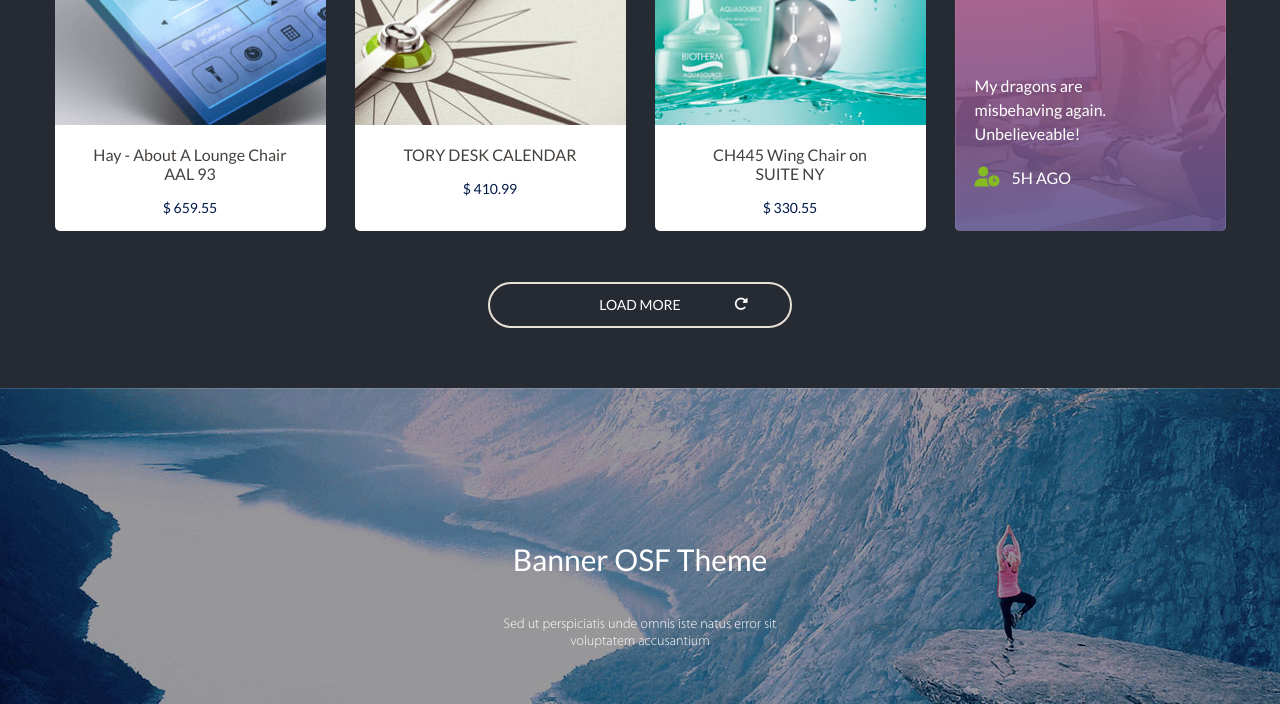
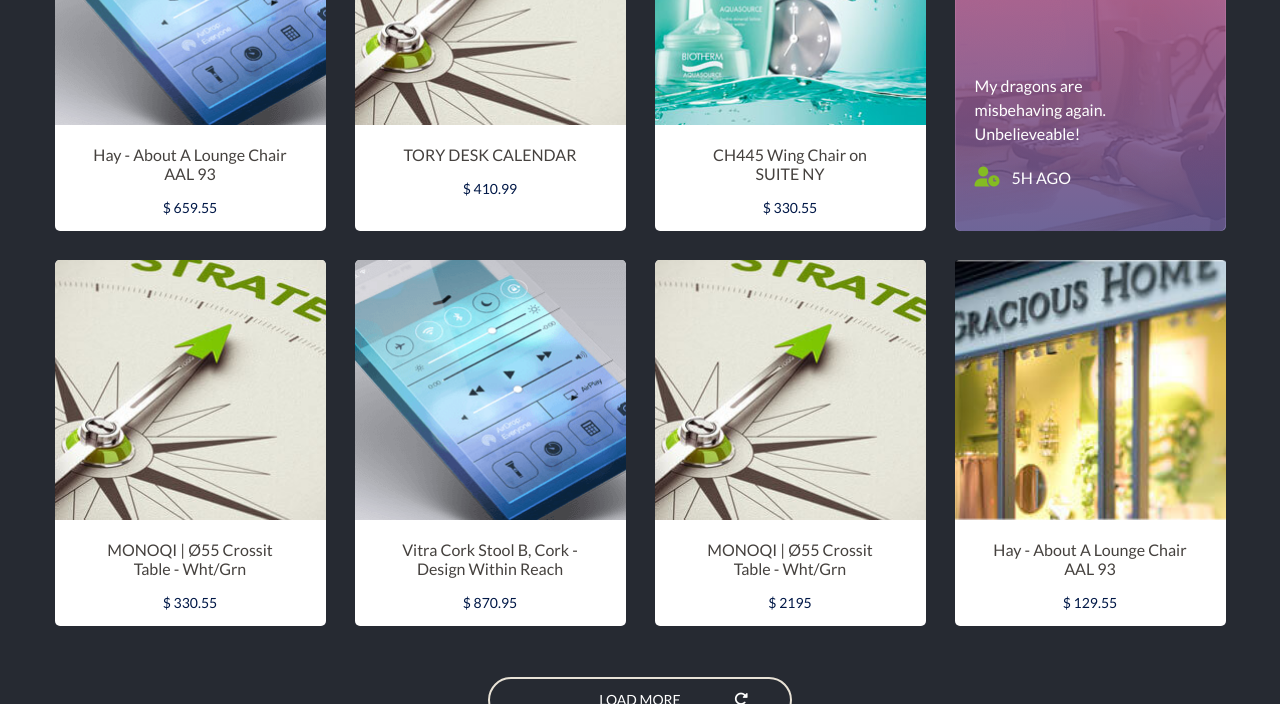
Before and after one commit to bandreivlad/OSF-Academy-Project, a website: page index.html in a window 1280 px wide. Both pictures are taken after a click on the button "LOAD MORE". Shown: the part 1249-1953 px from the top of the page. Drawn offline with nearby package versions, Linux system fonts and the light colour scheme.

Commit message:
product items done - load more functionality solved

```diff
--- a/js/index.js
+++ b/js/index.js
@@ -200,3 +200,86 @@
     password.setAttribute('type', type);
     this.classList.toggle('fa-eye-slash');
 });
+
+// Load More Button
+
+// Selecting the Load More button
+const loadMore = document.getElementById('load-more');
+
+// Selecting Popular Items Wrapper Products
+const wrapper = document.getElementsByClassName('popular-items-wrapper-products')[0];
+
+const loadMoreItems = () => {
+    // Making AJAX request on product-details.json
+    const myRequest = new XMLHttpRequest();
+    myRequest.open('GET', '/product_details.json');
+    myRequest.onload = () => {
+        const myData = JSON.parse(myRequest.responseText);
+        const images = myData.images;
+        const details = myData.details;
+        const prices = myData.prices;
+
+        // Create new block of four cards
+        const newBlock = document.createElement('div');
+        newBlock.className = "popular-items-wrapper-products-block";
+        wrapper.appendChild(newBlock);
+
+        //Create new card
+        let counter = 0;
+        const createNewCard = () => {
+            const newCard = document.createElement('div');
+            newCard.className = "card popular-items-wrapper-item";
+            newBlock.appendChild(newCard);
+
+            const newImage = document.createElement('IMG');
+            newImage.className = "card-img-top";
+            newImage.src = images[Math.floor(Math.random() * images.length)];
+            newCard.appendChild(newImage);
+
+            const newCardBody = document.createElement('div');
+            newCardBody.className = "card-body";
+            newCard.appendChild(newCardBody);
+
+            const cardDetails = document.createElement('h6');
+            cardDetails.textContent = details[Math.floor(Math.random() * details.length)];
+            newCardBody.appendChild(cardDetails);
+
+            const cardPrice = document.createElement('p');
+            cardPrice.textContent = `$ ${prices[Math.floor(Math.random() * prices.length)]}`;
+            newCardBody.appendChild(cardPrice);
+
+            // Adding the overlay
+            const overlay = document.createElement('div');
+            overlay.className = "popular-items-wrapper-item-overlay";
+            newCard.appendChild(overlay);
+
+            const addToCartBtn = document.createElement('button');
+            addToCartBtn.className = "addToCart";
+            overlay.appendChild(addToCartBtn);
+
+            const addIcon = document.createElement('i');
+            addIcon.className = "fas fa-plus";
+            addToCartBtn.appendChild(addIcon);
+
+            const addToWishlistBtn = document.createElement('button');
+            addToWishlistBtn.className = "addToWishlist";
+            overlay.appendChild(addToWishlistBtn);
+
+            const heartIcon = document.createElement('i');
+            heartIcon.className = "fas fa-heart";
+            addToWishlistBtn.appendChild(heartIcon);
+        }
+
+        // Create 4 cards every time
+        while (counter < 4) {
+            createNewCard();
+            counter +=1;
+        }
+    }
+    myRequest.send();
+}
+
+// Adding functionality to Load More
+loadMore.addEventListener('click', loadMoreItems);
+
+console.log(wrapper);
--- /dev/null
+++ b/product_details.json
@@ -0,0 +1,37 @@
+{
+    "images": [
+        "/img/popular-items/product-images/beauty.png",
+        "/img/popular-items/product-images/calendar.png",
+        "/img/popular-items/product-images/checked.png",
+        "/img/popular-items/product-images/compas.png",
+        "/img/popular-items/product-images/economy.png",
+        "/img/popular-items/product-images/girl.png",
+        "/img/popular-items/product-images/hotel.png",
+        "/img/popular-items/product-images/keyboard.png",
+        "/img/popular-items/product-images/no_image.png",
+        "/img/popular-items/product-images/player.png",
+        "/img/popular-items/product-images/salesforce.png",
+        "/img/popular-items/product-images/timer.png",
+        "/img/popular-items/product-images/touch-pen.png"
+    ],
+    "details": [
+        "Kristina Dam Oak Table With White Marble Top",
+        "EAMES x Cast + Crew - Custom Powder Coated",
+        "Activate Facial Mask and Charcoal Soap ",
+        "Vitra Cork Stool B, Cork - Design Within Reach",
+        "Hay - About A Lounge Chair AAL 93",
+        "         TORY DESK CALENDAR        ",
+        "CH445 Wing Chair on        SUITE NY",
+        "MONOQI | Ø55 Crossit Table - Wht/Grn"
+    ],
+    "prices": [
+        799.55,
+        129.55,
+        299.99,
+        659.55,
+        410.99,
+        330.55,
+        2195.00,
+        870.95
+    ]
+}
--- a/scss/homepage/components/_popular-items.scss
+++ b/scss/homepage/components/_popular-items.scss
@@ -67,25 +67,27 @@
                 @include flexy(flex, column, center);
                 margin-bottom: px-to-rem(51px);
             }
-            &-block:first-child {
-                margin-bottom: px-to-rem(50px);
-            }
             &-block {
                 display: grid;
+                margin-top: px-to-rem(50px);
                 grid-template-columns: px-to-rem(271px) px-to-rem(271px);
                 grid-template-rows: px-to-rem(366px) px-to-rem(366px);
                 justify-content: center;
                 align-content: center;
                 gap: px-to-rem(50px) px-to-rem(90px);
             }
+            &-block:first-child {
+                margin-top: 0px;
+            }
             @media only screen and #{$brk-lg} {
-                &-block:first-child {
-                    margin-bottom: px-to-rem(29px);
-                }
                 &-block {
+                    margin-top: px-to-rem(29px);
                     grid-template-columns: repeat(4, px-to-rem(271px));
                     grid-template-rows: px-to-rem(366px);
                     gap: px-to-rem(29px);
+                }
+                &-block:first-child {
+                    margin-top: 0px;
                 }
             }
         }
@@ -122,12 +124,12 @@
                     opacity: 1;
                 }
             }
+            &:hover {
+                cursor: pointer;
+            }
         }
         @media only screen and #{$brk-med} {
             padding: px-to-rem(60px) px-to-perc(28px) px-to-rem(60px);
-            &:hover {
-                cursor: pointer;
-            }
         }
         @media only screen and #{$brk-lg} {
             padding: px-to-rem(81px) px-to-rem(56px) px-to-rem(60px);
@@ -209,7 +211,7 @@
         padding: px-to-rem(13px) px-to-perc(30px);
         &:hover {
             cursor: pointer;
-            background-color: lighten($dark-gray, 0.1);
+            background-color: lighten($dark-gray, 5%);
         }
         &:focus {
             outline: none;
```
Also changed, not shown: index.html (+1 -1 lines), css/index.css, css/page404.css, 2 other files.
